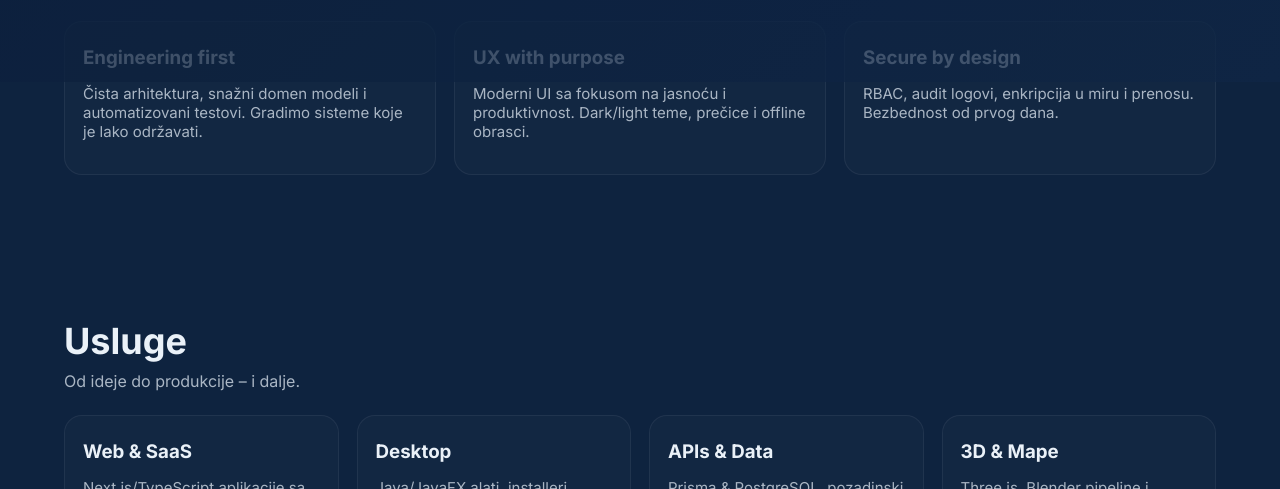
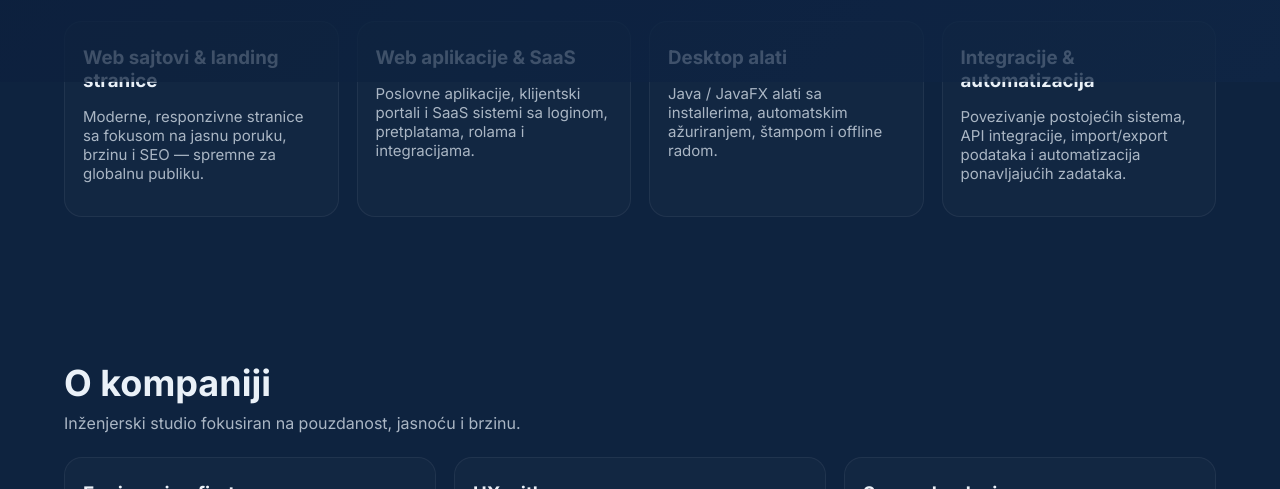
Before and after one commit to DimiG031/softech-site-bilingual-v3, a plain HTML site: page index.html in a window 1280 px wide. Shown: the part 718-1207 px from the top of the page. Drawn offline with Linux system fonts and the light colour scheme.

Commit message:
Add what we build...

```diff
--- a/index.html
+++ b/index.html
@@ -104,6 +104,45 @@
       </div>
     </div>
   </header>
+  <!-- What we build -->
+  <section id="what-we-build" class="section">
+    <div class="container">
+      <h2 data-i18n="build.title">Šta pravimo</h2>
+      <p class="sub" data-i18n="build.sub">
+        Pomažemo timovima da ideje pretvore u konkretne alate — od prvog prototipa do produkcije.
+      </p>
+
+      <div class="grid-4">
+        <div class="card">
+          <h3 data-i18n="build.web.title">Web sajtovi & landing stranice</h3>
+          <p data-i18n="build.web.text">
+            Moderne, responzivne stranice sa fokusom na jasnu poruku, brzinu i SEO — spremne za globalnu publiku.
+          </p>
+        </div>
+
+        <div class="card">
+          <h3 data-i18n="build.apps.title">Web aplikacije & SaaS</h3>
+          <p data-i18n="build.apps.text">
+            Poslovne aplikacije, klijentski portali i SaaS sistemi sa loginom, pretplatama, rolama i integracijama.
+          </p>
+        </div>
+
+        <div class="card">
+          <h3 data-i18n="build.desktop.title">Desktop alati</h3>
+          <p data-i18n="build.desktop.text">
+            Java / JavaFX alati sa installerima, automatskim ažuriranjem, štampom i offline radom.
+          </p>
+        </div>
+
+        <div class="card">
+          <h3 data-i18n="build.integrations.title">Integracije & automatizacija</h3>
+          <p data-i18n="build.integrations.text">
+            Povezivanje postojećih sistema, API integracije, import/export podataka i automatizacija ponavljajućih zadataka.
+          </p>
+        </div>
+      </div>
+    </div>
+  </section>
 
   <!-- About -->
   <section id="about" class="section">
--- a/script.js
+++ b/script.js
@@ -104,6 +104,16 @@ const dict = {
       'hero.badge':'Mi rešavamo kompleksne sisteme','hero.title':"Gradimo pametna rešenja za <span style='color:var(--primary)'>povezani</span> svet.",
 'hero.lead':'SofTech Resolve isporučuje kompletan razvoj web, desktop i cloud softvera. Gradimo poslovne aplikacije, web sajtove, kontrolne table i interne alate — uz fokus na Java/JavaFX i JavaScript/TypeScript (React, Next.js) stack.',
       'hero.ctaStart':'Započni projekat','hero.ctaWork':'Pogledaj radove',
+      'build.title':'Šta pravimo',
+      'build.sub':'Pomažemo timovima da ideje pretvore u konkretne alate — od prvog prototipa do produkcije.',
+      'build.web.title':'Web sajtovi & landing stranice',
+      'build.web.text':'Moderne, responzivne stranice sa fokusom na jasnu poruku, brzinu i SEO — spremne za globalnu publiku.',
+      'build.apps.title':'Web aplikacije & SaaS',
+      'build.apps.text':'Poslovne aplikacije, klijentski portali i SaaS sistemi sa loginom, pretplatama, rolama i integracijama.',
+      'build.desktop.title':'Desktop alati',
+      'build.desktop.text':'Java / JavaFX alati sa installerima, automatskim ažuriranjem, štampom i offline radom.',
+      'build.integrations.title':'Integracije & automatizacija',
+      'build.integrations.text':'Povezivanje postojećih sistema, API integracije, import/export podataka i automatizacija ponavljajućih zadataka.',
       'about.title':'O kompaniji','about.sub':'Inženjerski studio fokusiran na pouzdanost, jasnoću i brzinu.',
       'about.card1.title':'Engineering first','about.card1.text':'Čista arhitektura, snažni domen modeli i automatizovani testovi. Gradimo sisteme koje je lako održavati.',
       'about.card2.title':'UX with purpose','about.card2.text':'Moderni UI sa fokusom na jasnoću i produktivnost. Dark/light teme, prečice i offline obrasci.',
@@ -128,6 +138,16 @@ const dict = {
       'hero.badge':'We solve complex systems','hero.title':"Building smart solutions for a <span style='color:var(--primary)'>connected</span> world.",
       'hero.lead':'SofTech Resolve delivers end-to-end web, desktop and cloud software. We build business applications, websites, dashboards and internal tools — with a focus on Java/JavaFX and JavaScript/TypeScript (React, Next.js).',
       'hero.ctaStart':'Start a project','hero.ctaWork':'See our work',
+      'build.title':'What we build',
+      'build.sub':'We help teams turn ideas into concrete tools — from first prototype to production.',
+      'build.web.title':'Websites & landing pages',
+      'build.web.text':'Modern, responsive sites focused on clear messaging, speed and SEO — ready for a global audience.',
+      'build.apps.title':'Web apps & SaaS',
+      'build.apps.text':'Business applications, client portals and SaaS platforms with logins, subscriptions, roles and integrations.',
+      'build.desktop.title':'Desktop tools',
+      'build.desktop.text':'Java / JavaFX desktop tools with installers, auto-update, printing and offline capabilities.',
+      'build.integrations.title':'Integrations & automation',
+      'build.integrations.text':'Connecting existing systems, API integrations, data import/export and automation of repetitive workflows.',
       'about.title':'About SofTech','about.sub':'An engineering studio focused on reliability, clarity and speed.',
       'about.card1.title':'Engineering first','about.card1.text':'Clean architecture, strong domain models and automated tests. We build systems that are easy to maintain.',
       'about.card2.title':'UX with purpose','about.card2.text':'Modern UI focused on clarity and operator productivity. Dark/light themes, shortcuts and offline patterns.',
```
